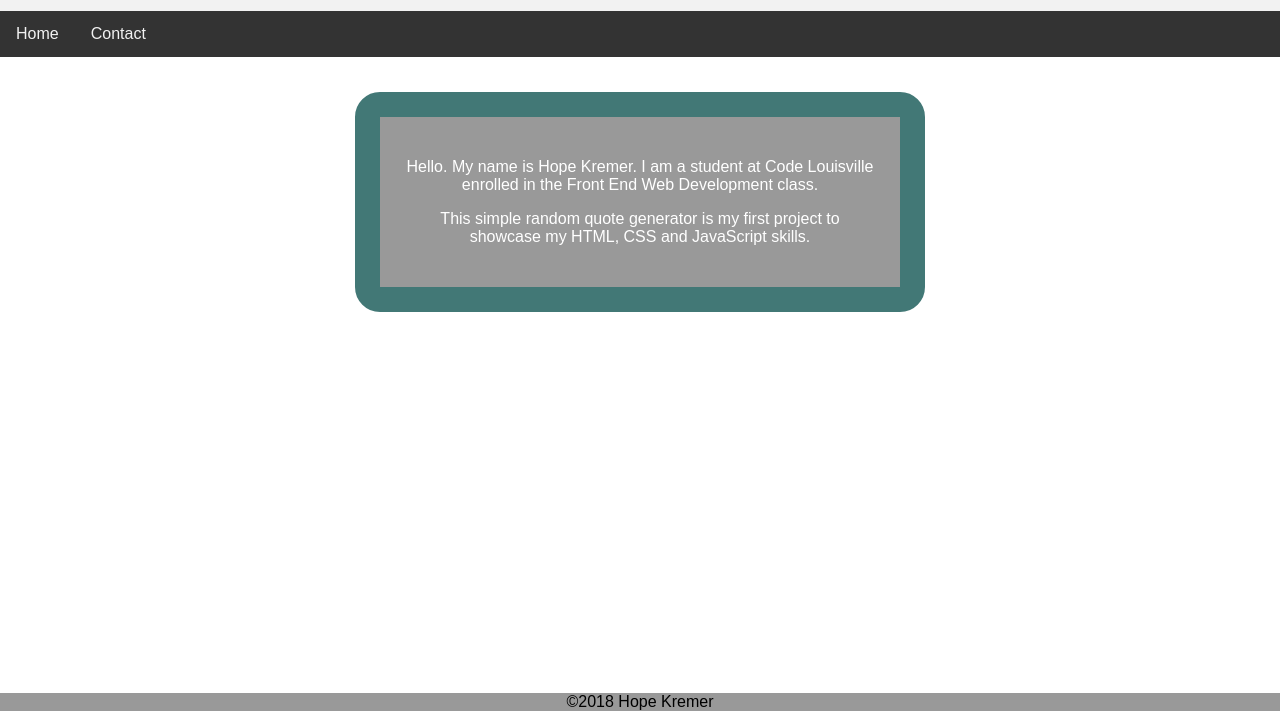
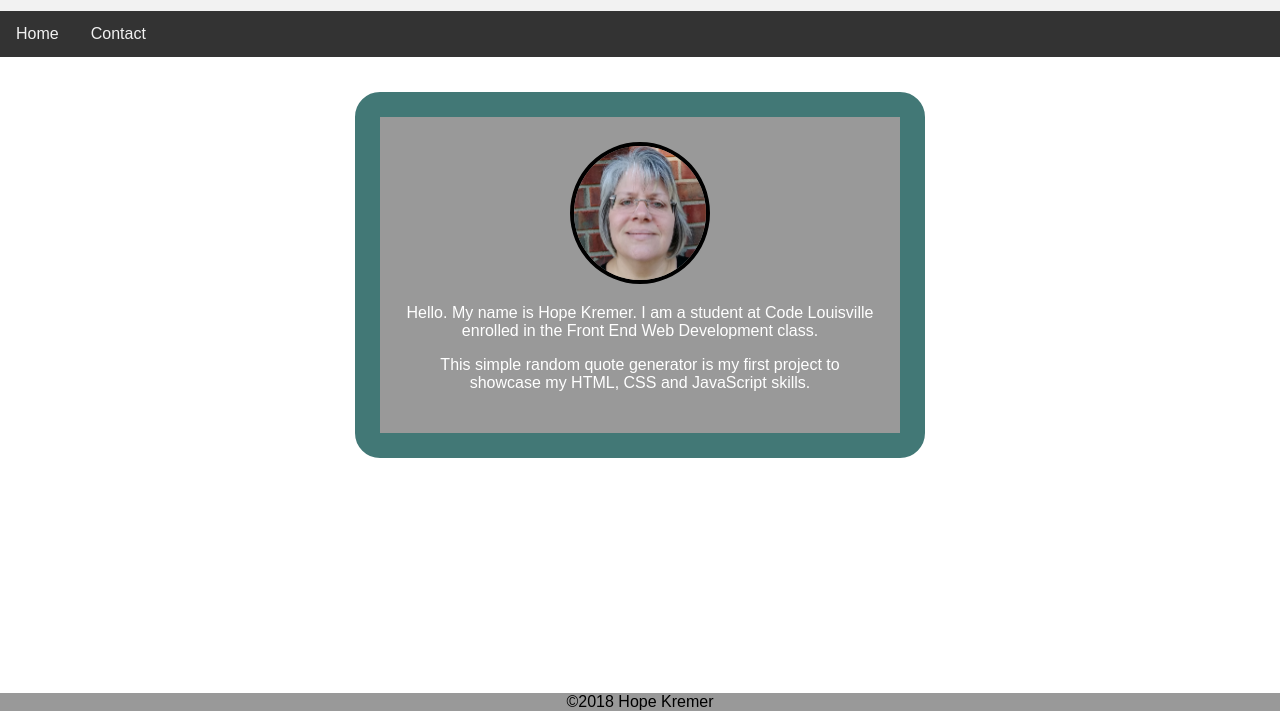
Before and after one commit to Hkremer2310/hkremer2310.github.io, a plain HTML site: page about.html in a window 1280 px wide. Shown: the part 89-800 px from the top of the page. Drawn offline with Linux system fonts and the light colour scheme.

Commit message:
added profile picture to the about page

```diff
--- a/about.html
+++ b/about.html
@@ -24,7 +24,7 @@
 <!--middle column  -->
   <div class="column middle">
   <div id="quoteDisplay">
-
+    <img src="Profile.jpg" alt="picture of designer" width="140" height="142" class="profile">
     <p>Hello.  My name is Hope Kremer.  I am a student at Code Louisville enrolled in the Front End Web Development class.</p>
 
     <p>This simple random quote generator is my first project to showcase my HTML, CSS and JavaScript skills.</p>
--- a/css/style.css
+++ b/css/style.css
@@ -56,7 +56,6 @@ body {
     width: 50%;
 }
 
-
 #quoteDisplay {
     background-color: #999;
     width: auto;
@@ -66,6 +65,11 @@ body {
     margin: 25px;
     color: white;
     text-align: center;
+}
+
+.profile {
+  border: 4px solid black;
+  border-radius: 50%;
 }
 
 .author {
```
Also changed, not shown: contact.html (+1 -1 lines), css/contact.css (+5 -5 lines), Profile.jpg (added).
